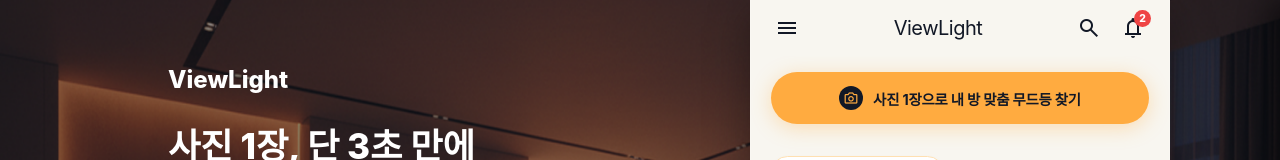
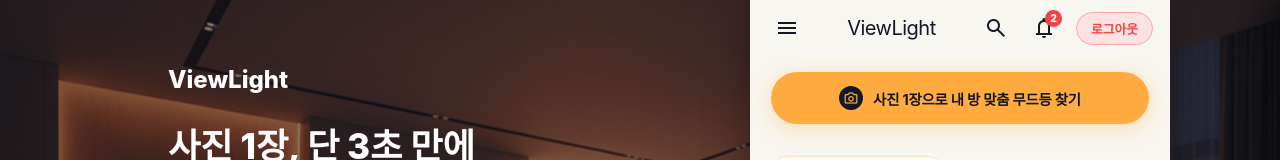
Before and after one commit to ltn3515-ui/viewlight, a React (Vite) app: page / in a window 1280 px wide. Shown: the top 160 px of the page. Built offline with nearby package versions, Linux system fonts and the light colour scheme; no server answers; sample sign-in values are in the browser's storage.

Commit message:
feat: Add login/logout button directly to the Header for quick access

```diff
--- a/src/components/common/Header.tsx
+++ b/src/components/common/Header.tsx
@@ -1,9 +1,13 @@
 import React from 'react';
 import { useModal } from '../../context/ModalContext';
+import { useAuth } from '../../context/AuthContext';
+import { useToast } from '../../context/ToastContext';
 import { Link } from 'react-router-dom';
 
 export const Header: React.FC = () => {
   const { openModal, unreadNotiCount } = useModal();
+  const { isLoggedIn, logout } = useAuth();
+  const { showToast } = useToast();
 
   return (
     <header className="service-header">
@@ -23,7 +27,7 @@ export const Header: React.FC = () => {
         </Link>
       </div>
 
-      <div className="header-actions">
+      <div className="header-actions" style={{ display: 'flex', alignItems: 'center', gap: '8px' }}>
         <button
           type="button"
           className="header-icon-btn"
@@ -54,6 +58,54 @@ export const Header: React.FC = () => {
             }}>{unreadNotiCount}</span>
           )}
         </button>
+
+        {/* 로그인 / 로그아웃 버튼 배치 */}
+        {!isLoggedIn ? (
+          <button
+            type="button"
+            className="btn-header-auth"
+            onClick={() => openModal('login')}
+            style={{
+              padding: '6px 14px',
+              borderRadius: '20px',
+              fontSize: '0.8rem',
+              fontWeight: 800,
+              background: 'var(--color-accent, #FFAB40)',
+              color: '#121826',
+              border: 'none',
+              cursor: 'pointer',
+              marginLeft: '4px',
+              whiteSpace: 'nowrap',
+              transition: 'transform 0.2s ease'
+            }}
+          >
+            로그인
+          </button>
+        ) : (
+          <button
+            type="button"
+            className="btn-header-auth"
+            onClick={() => {
+              logout();
+              showToast('로그아웃 되었습니다.');
+            }}
+            style={{
+              padding: '6px 14px',
+              borderRadius: '20px',
+              fontSize: '0.8rem',
+              fontWeight: 800,
+              background: '#FEE2E2',
+              color: '#EF4444',
+              border: '1px solid #FCA5A5',
+              cursor: 'pointer',
+              marginLeft: '4px',
+              whiteSpace: 'nowrap',
+              transition: 'transform 0.2s ease'
+            }}
+          >
+            로그아웃
+          </button>
+        )}
       </div>
     </header>
   );
```
